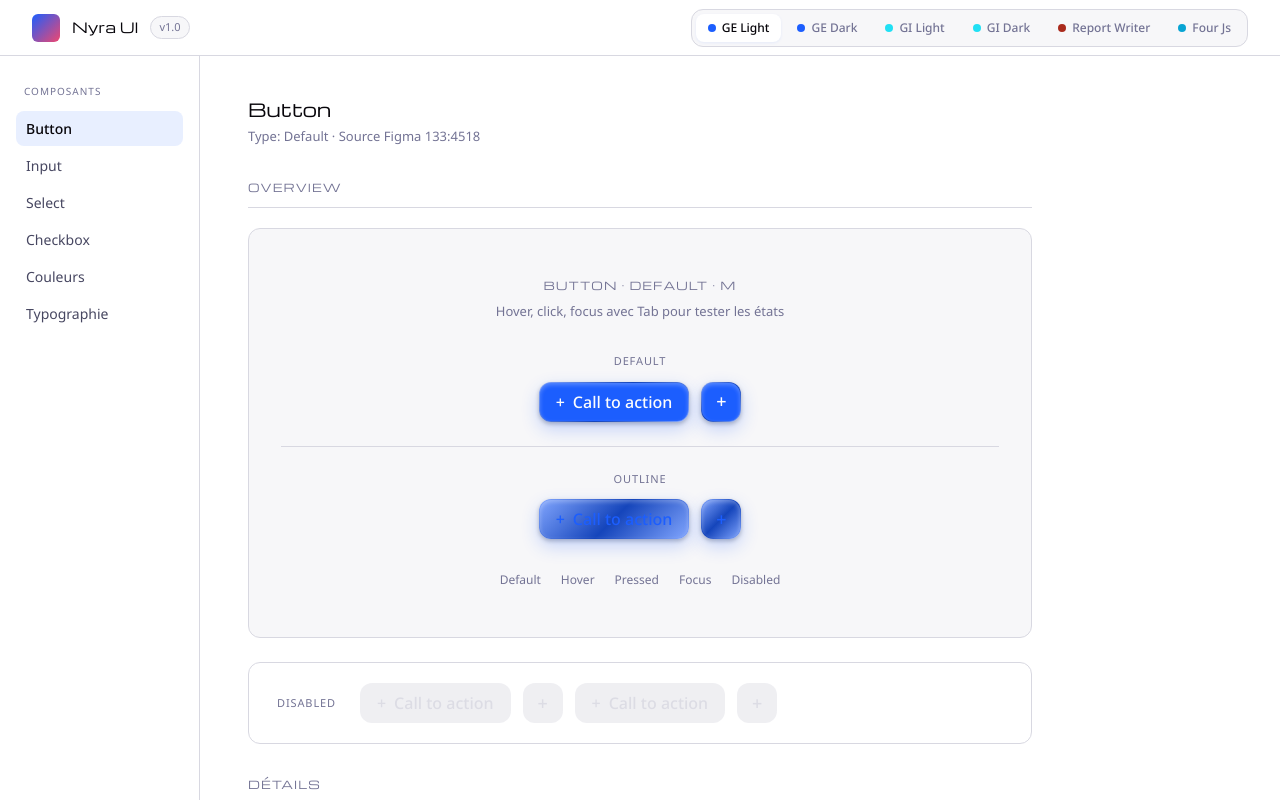
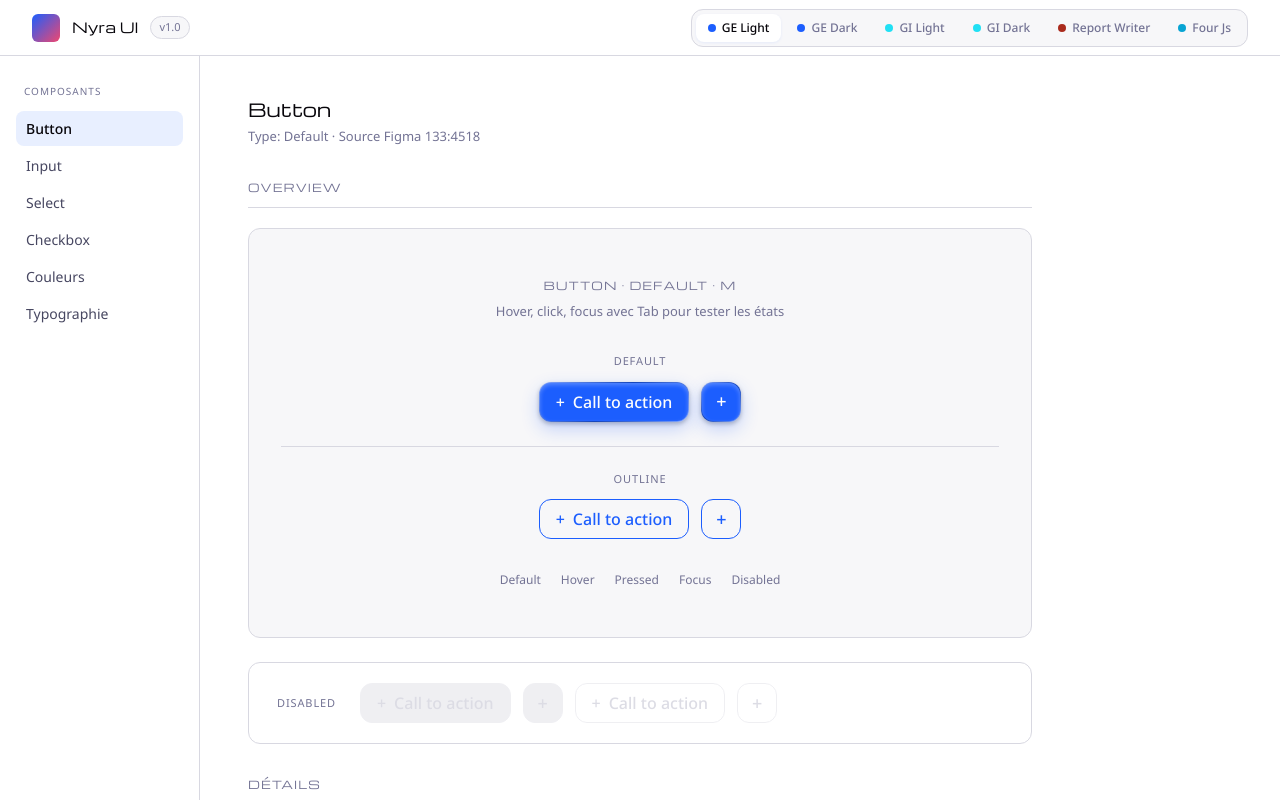
Before and after one commit to eloptb/nyra-ui, a Next.js app: page /preview in a window 1280 px wide. Built offline with nearby package versions, Linux system fonts and the light colour scheme.

Commit message:
fix: outline button — solid border, no shadow (correct Figma specs 3210:1988)

```diff
--- a/registry/nyra/button/button.tsx
+++ b/registry/nyra/button/button.tsx
@@ -76,35 +76,45 @@ const CSS = `
 .nyra-btn-icon-s  { width:32px; height:32px; padding:0; font-size:16px; border-radius:8px;  }
 .nyra-btn-icon-xs { width:24px; height:24px; padding:0; font-size:14px; border-radius:8px;  }
 
-/* ── Gradient border + shadows (commun default & outline) ── */
-.nyra-btn-default, .nyra-btn-outline,
-.nyra-btn-icon-primary, .nyra-btn-icon-outline {
-  border: 1px solid transparent;
-  background-image:
-    linear-gradient(var(--nyra-fill, transparent), var(--nyra-fill, transparent)),
+/* ── DEFAULT & ICON-PRIMARY — gradient border + triple shadow ── */
+/*
+  Specs Figma 133:4986 :
+  - Fill     : button-color-main (primary-60)
+  - Border   : gradient 1px INSIDE (primary-50 → primary-70 → primary-50)
+  - Shadow   : y:7 blur:18 rgba(primary,24%) + inner white y:2 blur:4 + black y:2 blur:4
+*/
+.nyra-btn-default, .nyra-btn-icon-primary {
+  background:
+    linear-gradient(var(--color-btn-bg, #1C5EFE), var(--color-btn-bg, #1C5EFE)) padding-box,
     linear-gradient(135deg,
       var(--color-btn-border-1, #82A6FE) 0%,
       var(--color-btn-border-2, #1545BB) 50%,
       var(--color-btn-border-1, #82A6FE) 100%
-    );
-  background-origin: padding-box, border-box;
-  background-clip: padding-box, border-box;
+    ) border-box;
+  border: 1px solid transparent;
+  color: var(--color-btn-text, #FDFDFD);
   box-shadow:
     0 7px 18px var(--color-btn-shadow, rgba(28,94,254,0.24)),
     inset 0 2px 4px rgba(255,255,255,0.27),
     0 2px 4px rgba(0,0,0,0.25);
 }
-
-/* ── DEFAULT ── */
-.nyra-btn-default, .nyra-btn-icon-primary {
-  --nyra-fill: var(--color-btn-bg, #1C5EFE);
-  color: var(--color-btn-text, #FDFDFD);
-}
 .nyra-btn-default:hover, .nyra-btn-icon-primary:hover {
-  --nyra-fill: var(--color-btn-bg-hover, #123284);
+  background:
+    linear-gradient(var(--color-btn-bg-hover, #123284), var(--color-btn-bg-hover, #123284)) padding-box,
+    linear-gradient(135deg,
+      var(--color-btn-border-1, #82A6FE) 0%,
+      var(--color-btn-border-2, #1545BB) 50%,
+      var(--color-btn-border-1, #82A6FE) 100%
+    ) border-box;
 }
 .nyra-btn-default:active, .nyra-btn-icon-primary:active {
-  --nyra-fill: var(--color-btn-bg-pressed, #0B2165);
+  background:
+    linear-gradient(var(--color-btn-bg-pressed, #0B2165), var(--color-btn-bg-pressed, #0B2165)) padding-box,
+    linear-gradient(135deg,
+      var(--color-btn-border-1, #82A6FE) 0%,
+      var(--color-btn-border-2, #1545BB) 50%,
+      var(--color-btn-border-1, #82A6FE) 100%
+    ) border-box;
   box-shadow:
     0 2px 8px var(--color-btn-shadow, rgba(28,94,254,0.24)),
     inset 0 2px 4px rgba(255,255,255,0.27),
@@ -116,28 +126,32 @@ const CSS = `
   outline-offset: 2px;
 }
 .nyra-btn-default:disabled, .nyra-btn-icon-primary:disabled {
-  --nyra-fill: var(--color-btn-bg-disabled, #D8D8E1);
-  background-image:
-    linear-gradient(var(--nyra-fill), var(--nyra-fill)),
-    linear-gradient(var(--nyra-fill), var(--nyra-fill));
+  background: var(--color-btn-bg-disabled, #D8D8E1);
+  border-color: var(--color-btn-bg-disabled, #D8D8E1);
   color: var(--color-text-disabled, #A9A9BD);
   box-shadow: none; opacity: 0.4;
 }
 
-/* ── OUTLINE ── */
+/* ── OUTLINE & ICON-OUTLINE ── */
+/*
+  Specs Figma 3210:1988 :
+  - Fill     : aucun (transparent)
+  - Border   : 1px SOLID border-color-interactive (primary-60) — PAS un gradient
+  - Effets   : aucune ombre
+  - Texte    : text-button-color-main (primary-60 Light, blanc Dark)
+  - Hover    : fond state-color-hover = rgba(primary, 10%)
+*/
 .nyra-btn-outline, .nyra-btn-icon-outline {
-  --nyra-fill: transparent;
+  background: transparent;
+  border: 1px solid var(--color-interactive-default, #1C5EFE);
   color: var(--color-btn-bg, #1C5EFE);
+  box-shadow: none;
 }
 .nyra-btn-outline:hover, .nyra-btn-icon-outline:hover {
-  --nyra-fill: var(--color-btn-outline-hover, rgba(28,94,254,0.08));
+  background: var(--color-btn-outline-hover, rgba(28,94,254,0.08));
 }
 .nyra-btn-outline:active, .nyra-btn-icon-outline:active {
-  --nyra-fill: var(--color-btn-outline-pressed, rgba(28,94,254,0.14));
-  box-shadow:
-    0 2px 8px var(--color-btn-shadow, rgba(28,94,254,0.24)),
-    inset 0 2px 4px rgba(255,255,255,0.27),
-    0 1px 2px rgba(0,0,0,0.25);
+  background: var(--color-btn-outline-pressed, rgba(28,94,254,0.14));
   transform: translateY(1px);
 }
 .nyra-btn-outline:focus-visible, .nyra-btn-icon-outline:focus-visible {
@@ -145,10 +159,7 @@ const CSS = `
   outline-offset: 2px;
 }
 .nyra-btn-outline:disabled, .nyra-btn-icon-outline:disabled {
-  --nyra-fill: transparent;
-  background-image:
-    linear-gradient(var(--nyra-fill), var(--nyra-fill)),
-    linear-gradient(var(--color-btn-bg-disabled,#D8D8E1), var(--color-btn-bg-disabled,#D8D8E1));
+  border-color: var(--color-btn-bg-disabled, #D8D8E1);
   color: var(--color-text-disabled, #A9A9BD);
   box-shadow: none; opacity: 0.4;
 }
```
